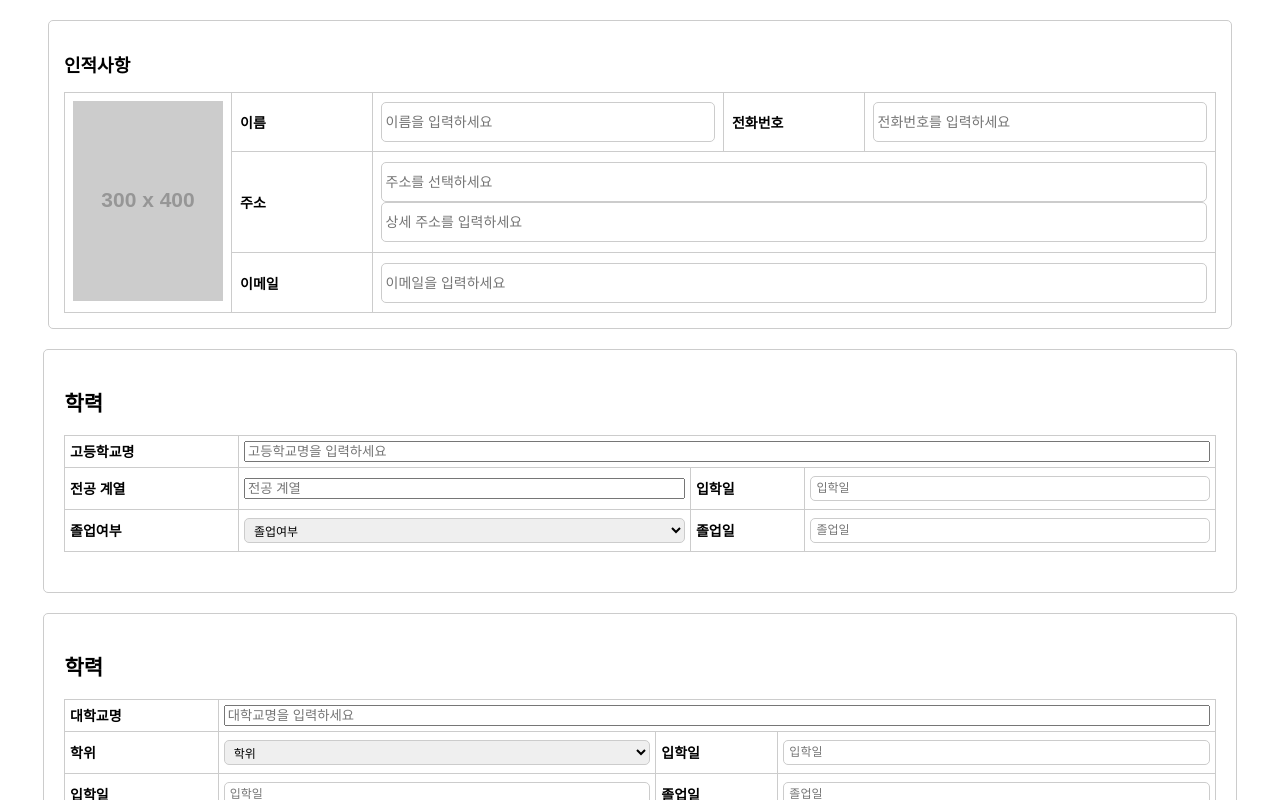
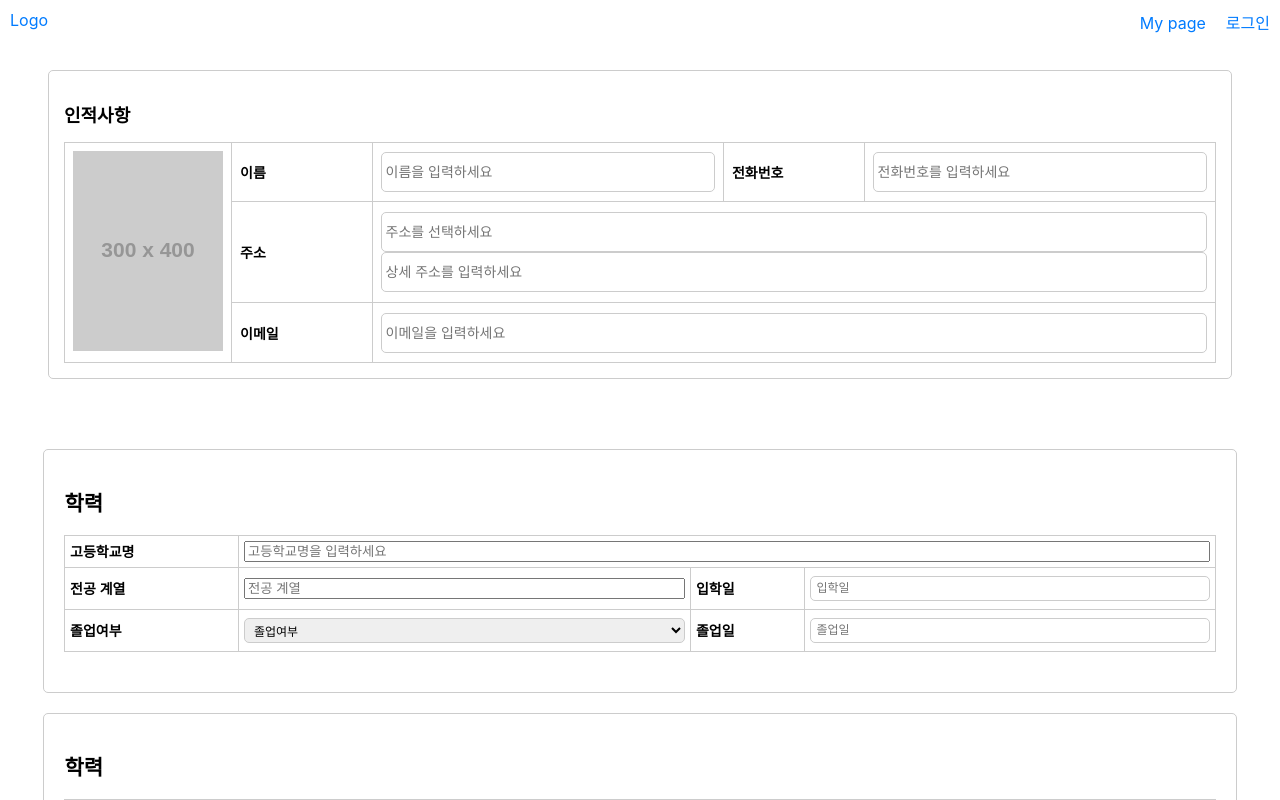
Before and after one commit to jeauk/react-resume, a React (Create React App) app: page /resume in a window 1280 px wide. Shown: the top 800 px of the page. Built offline with nearby package versions, Linux system fonts and the light colour scheme.

Commit message:
안끝났다고!!

```diff
--- a/src/App.css
+++ b/src/App.css
@@ -1,36 +1,28 @@
-
-
-.App-logo {
-  height: 40vmin;
-  pointer-events: none;
+.Header {
+  position: absolute; /* 부모 요소를 기준으로 위치를 설정 */
+  top: 10px; /* 상단에서 10px 떨어진 위치 */
+  right: 10px; /* 오른쪽에서 10px 떨어진 위치 */
+  /* 추가적인 스타일링 */
+  font-size: 16px;
+  color: #007BFF;
 }
 
-@media (prefers-reduced-motion: no-preference) {
-  .App-logo {
-    animation: App-logo-spin infinite 20s linear;
-  }
+.Header a {
+  text-decoration: none; /* 링크 밑줄 제거 */
+  color: inherit; /* 부모 요소의 색상 상속 */
 }
 
-.App-header {
-  background-color: #282c34;
-  min-height: 100vh;
-  display: flex;
-  flex-direction: column;
-  align-items: center;
-  justify-content: center;
-  font-size: calc(10px + 2vmin);
-  color: white;
+.Header a:hover {
+  color: #0056b3; /* 호버 시 색상 변경 */
 }
 
-.App-link {
-  color: #61dafb;
+.page {
+  margin-right: 20px;
 }
 
-@keyframes App-logo-spin {
-  from {
-    transform: rotate(0deg);
-  }
-  to {
-    transform: rotate(360deg);
-  }
+.Logo {
+  position: fixed; /* 부모 요소를 기준으로 위치를 설정 */
+  top: 10px; /* 상단에서 10px 떨어진 위치 */
+  left: 10px;
+  font-size: 16px;
 }
--- a/src/App.js
+++ b/src/App.js
@@ -3,6 +3,7 @@ import React from 'react';
 import ResumeMain from './components/ResumeMain';
 import Main from './components/main/Main';
 import { BrowserRouter, Route, Routes } from 'react-router-dom';
+import Header from './components/main/Header';
 
 
 
@@ -10,6 +11,8 @@ function App() {
   return (
     <div className="App">
       <BrowserRouter>
+
+      <Header />
         <Routes>
           <Route path="/resume" element={<ResumeMain />} />
 
--- a/src/components/UserInfo.css
+++ b/src/components/UserInfo.css
@@ -1,6 +1,6 @@
 .userInfo {
   width: 90%;
-  margin: 20px auto;
+  margin: 70px auto;
   padding: 15px; /* 패딩 축소 */
   border: 1px solid #ccc;
   border-radius: 5px;
```
Also changed, not shown: src/components/main/SignIn.jsx (+7 -5 lines), src/components/main/SignUp.jsx (+66 -22 lines).
